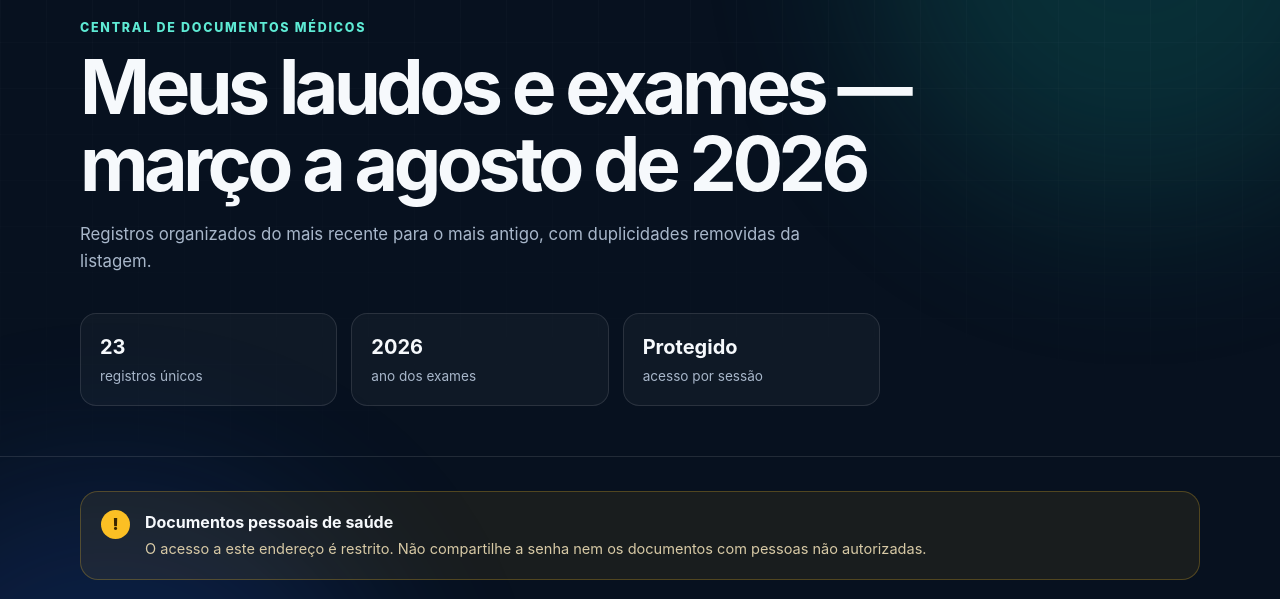
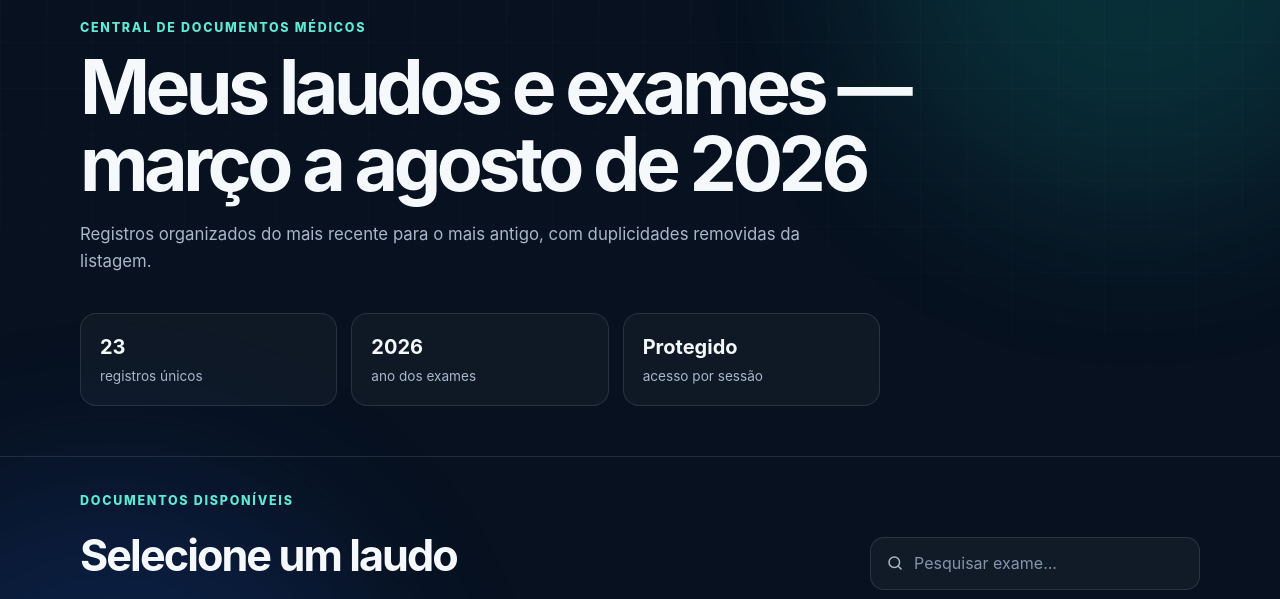
Before and after one commit to dansfisica85/examedavi, a website: page index.html in a window 1280 px wide. Shown: the part 96-695 px from the top of the page. Drawn offline with Linux system fonts and the light colour scheme.

Commit message:
Remover aviso de privacidade da página principal

```diff
--- a/styles.css
+++ b/styles.css
@@ -41,7 +41,7 @@ h1 { margin-bottom: 18px; font-size: clamp(2.35rem, 6vw, 4.7rem); line-height: 1
 .secondary-button { min-height: 42px; padding: 0 15px; border: 1px solid var(--line); border-radius: 12px; color: var(--text); background: rgba(255,255,255,.045); font-weight: 700; transition: .2s ease; }
 .secondary-button:hover { border-color: rgba(94,234,212,.45); background: rgba(94,234,212,.08); }
 main { padding-block: 34px 72px; }
-.privacy-note { display: flex; gap: 15px; align-items: flex-start; margin-bottom: 48px; padding: 18px 20px; border: 1px solid rgba(251,191,36,.25); border-radius: 18px; background: rgba(251,191,36,.075); }
+.privacy-note { display: none !important; }
 .privacy-icon { flex: none; width: 29px; height: 29px; display: grid; place-items: center; border-radius: 50%; background: var(--warning); color: #3b2700; font-weight: 900; }
 .privacy-note strong { display: block; margin-bottom: 2px; }
 .privacy-note p { margin: 0; color: #d7c9a5; font-size: .91rem; }
```
